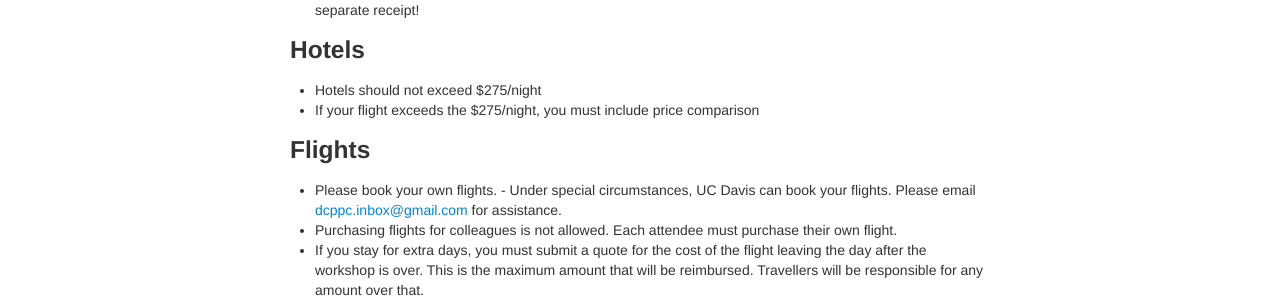
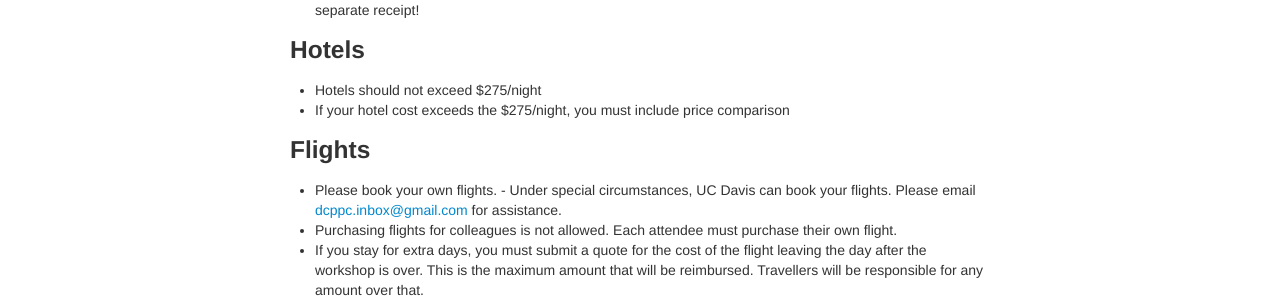
Before and after one commit to dcppc/2018-july-workshop, a Jekyll site: the page built from docs/reimbursements.md, in a window 1280 px wide. Shown: the part 772-1070 px from the top of the page. Built offline with Jekyll 4.4.1, drawn with Linux system fonts in a browser that asks for light colours.

Commit message:
change "flight exceeds $275/night" to "hotel exceeds $275/night"

```diff
--- a/docs/reimbursements.md
+++ b/docs/reimbursements.md
@@ -28,7 +28,7 @@ We are **not able** to reimburse 3rd parties. If your employer pays for your exp
 
 ### Hotels
 - Hotels should not exceed $275/night
-- If your flight exceeds the $275/night, you must include price comparison
+- If your hotel cost exceeds the $275/night, you must include price comparison
 
 ### Flights
 - Please book your own flights. - Under special circumstances, UC Davis can book your flights. Please email <dcppc.inbox@gmail.com> for assistance.
```
